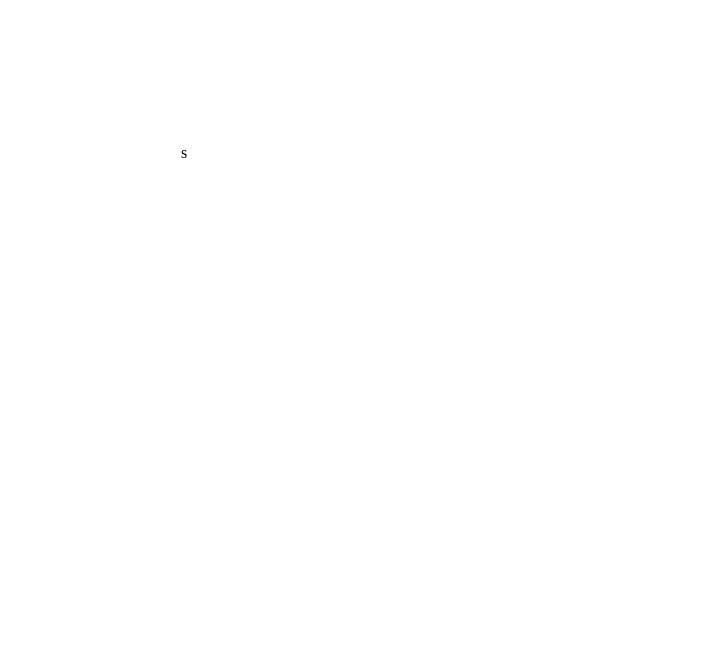
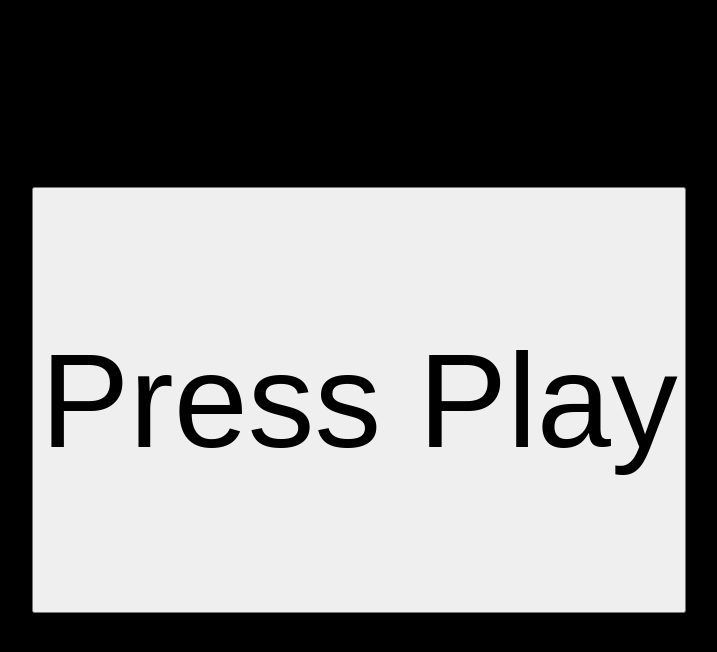
Before and after one commit to mindsgn/ayoba-gamejam, a website: page src/pages/index.html in a window 1280 px wide. Shown: the whole page, without its empty margins (131-848 px from the left). Drawn offline with Linux system fonts and the light colour scheme; files that its build step writes are made by us from their sources.

Commit message:
update mvp

```diff
--- a/src/pages/index.html
+++ b/src/pages/index.html
@@ -3,9 +3,13 @@
     <head>
         <meta charset="utf-8" />
         <title>game</title>
+        <link rel="stylesheet" href="css/style.css" type="text/css" />
     </head>
     <body>
-    <canvas></canvas>
+        <button id="btnPlay">
+            <p>Press Play</p>
+        </button>
+        <canvas id="canvasWindow"></canvas>
     </body>
+    <script src="js/index.js"></script>
 </html>
-s
--- /dev/null
+++ b/src/public/css/style.css
@@ -0,0 +1,27 @@
+@font-face {
+    font-family: 'pixel';
+    src: url('pixel.ttf');
+    font-weight: normal;
+    font-style: normal;
+}
+
+html,
+body {
+    user-select: none;
+    color: white;
+    background: black;
+    width: 100vw;
+    height: 100vh;
+    margin: 0px auto;
+    padding: 0px;
+    display: flex;
+    font-family: 'pixel';
+    align-items: center;
+    justify-content: center;
+    overflow-y: none;
+    overflow-x: none;
+}
+
+p {
+    font-size: 10em;
+}
--- /dev/null
+++ b/src/public/js/index.js
@@ -0,0 +1,6 @@
+var canvas = document.getElementById('canvasWindow')
+var button = document.getElementById('btnPlay')
+
+button.addEventListener('click', () => {
+    canvas.requestFullscreen()
+})
--- /dev/null
+++ b/src/public/js/style.css
@@ -0,0 +1,27 @@
+@font-face {
+    font-family: 'pixel';
+    src: url('pixel.ttf');
+    font-weight: normal;
+    font-style: normal;
+}
+
+html,
+body {
+    user-select: none;
+    color: white;
+    background: black;
+    width: 100vw;
+    height: 100vh;
+    margin: 0px auto;
+    padding: 0px;
+    display: flex;
+    font-family: 'pixel';
+    align-items: center;
+    justify-content: center;
+    overflow-y: none;
+    overflow-x: none;
+}
+
+p {
+    font-size: 10em;
+}
```
Also changed, not shown: src/app.ts (+26 -24 lines), .eslintrc.json (added), .prettierrc.json (added), README.md (added), src/public/css/pixel.ttf (added), 3 other files. Lines whose indentation alone changed are shown as unchanged.
